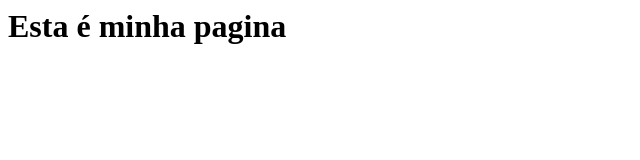
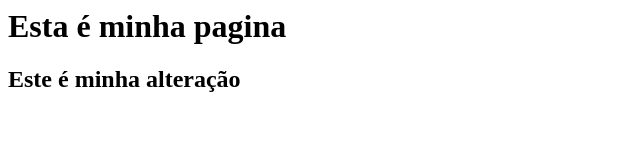
Before and after one commit to FelipeNovais/git-exemplo, a plain HTML site: page index.html in a window 1280 px wide. Shown: the whole page, without its empty margins (0-640 px from the left). Drawn offline with Linux system fonts and the light colour scheme.

Commit message:
Acrescido conteúdo excepcional no index.html

```diff
--- a/index.html
+++ b/index.html
@@ -4,5 +4,6 @@
 </head>
 <body>
 	<h1>Esta é minha pagina</h1>
+	<h2>Este é minha alteração</h2>
 </body>
 </html>
```
